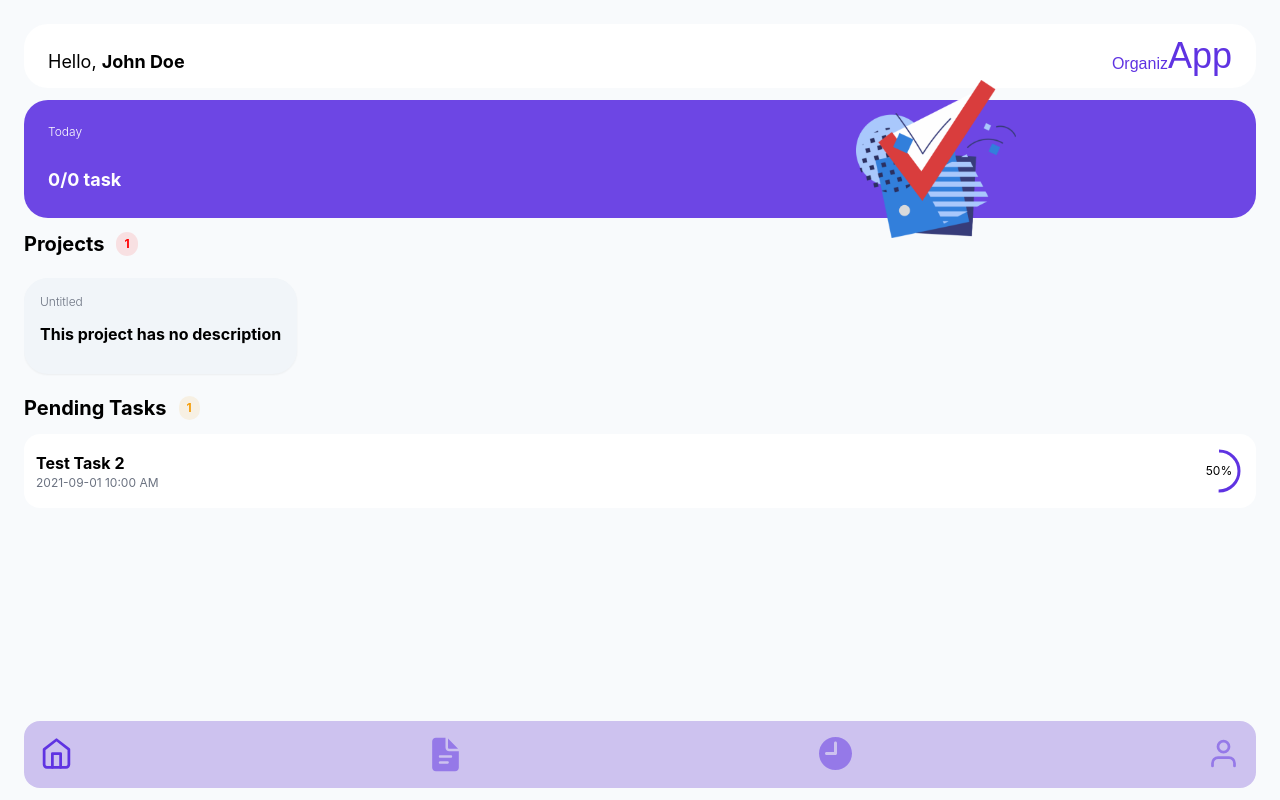
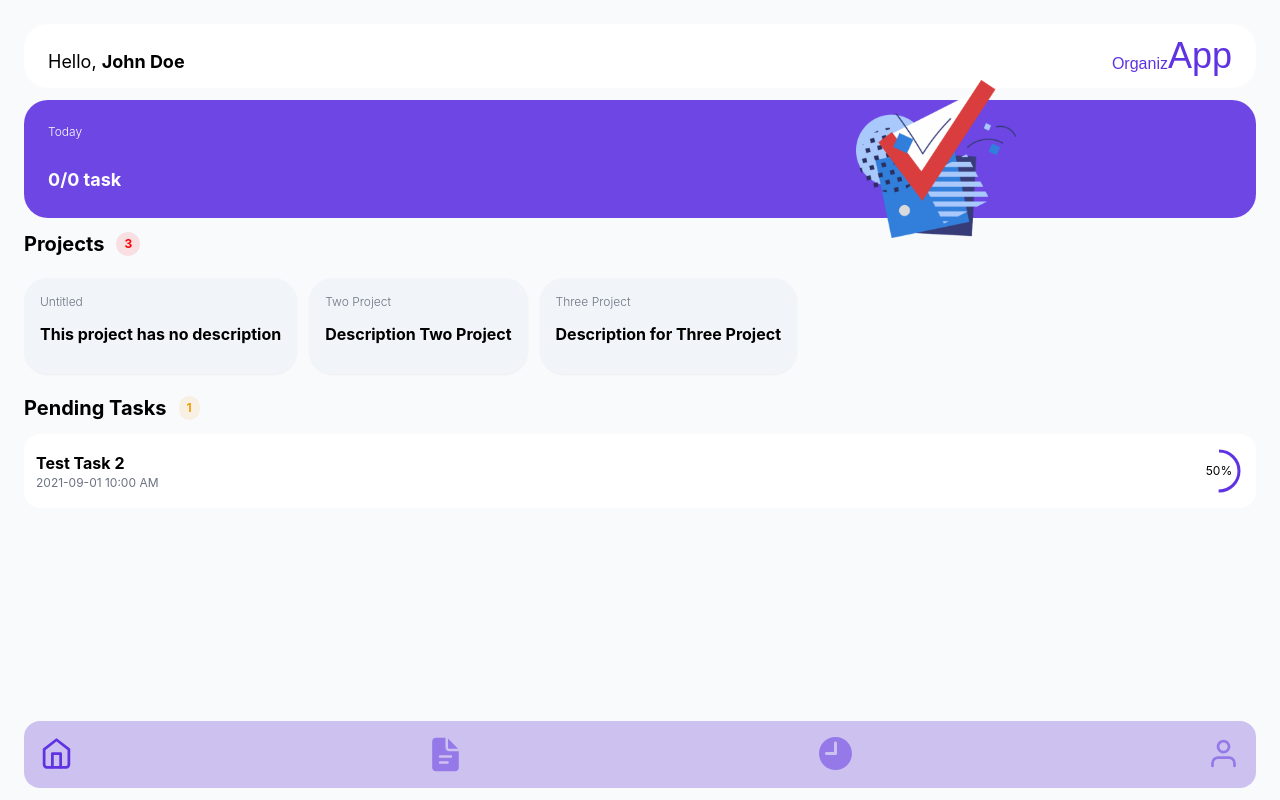
Before and after one commit to MaickDavila/todo_app, a Vue app: page /home in a window 1280 px wide. Built offline with nearby package versions, Linux system fonts and the light colour scheme.

Commit message:
resolved bugs

```diff
--- a/src/components/common/AppProgress.vue
+++ b/src/components/common/AppProgress.vue
@@ -31,7 +31,7 @@ const offset = computed(() => {
         :style="{ strokeDashoffset: offset }"
       />
     </svg>
-    <span class="z-auto absolute">{{ percentage }}%</span>
+    <span class="z-auto absolute">{{ percentage || '0' }}%</span>
   </div>
 </template>
 
--- a/src/components/projects/data/project.data.ts
+++ b/src/components/projects/data/project.data.ts
@@ -4,4 +4,14 @@ export default [
     name: 'Untitled',
     description: 'This project has no description',
   },
+  {
+    id: 2,
+    name: 'Two Project',
+    description: 'Description Two Project',
+  },
+  {
+    id: 3,
+    name: 'Three Project',
+    description: 'Description for Three Project',
+  },
 ];
```
